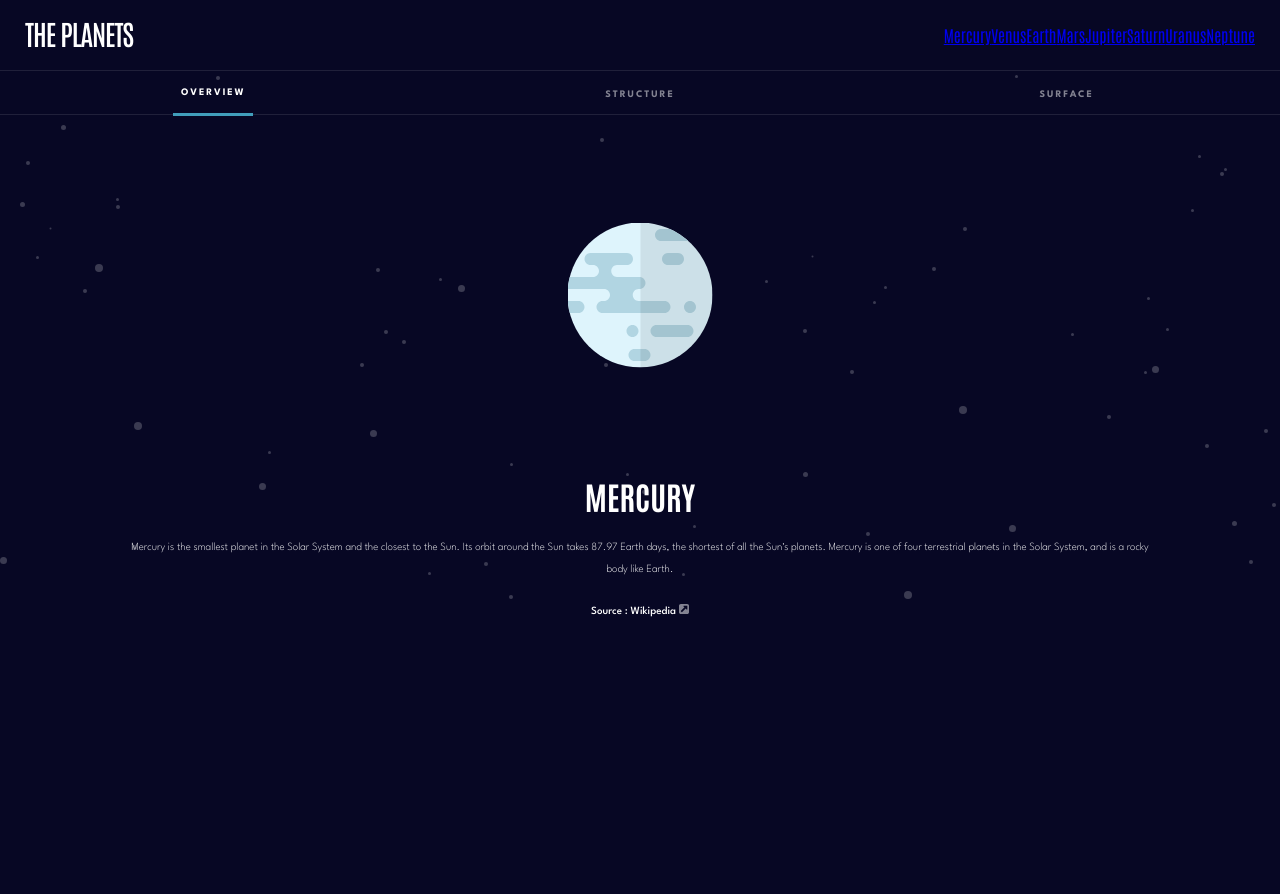
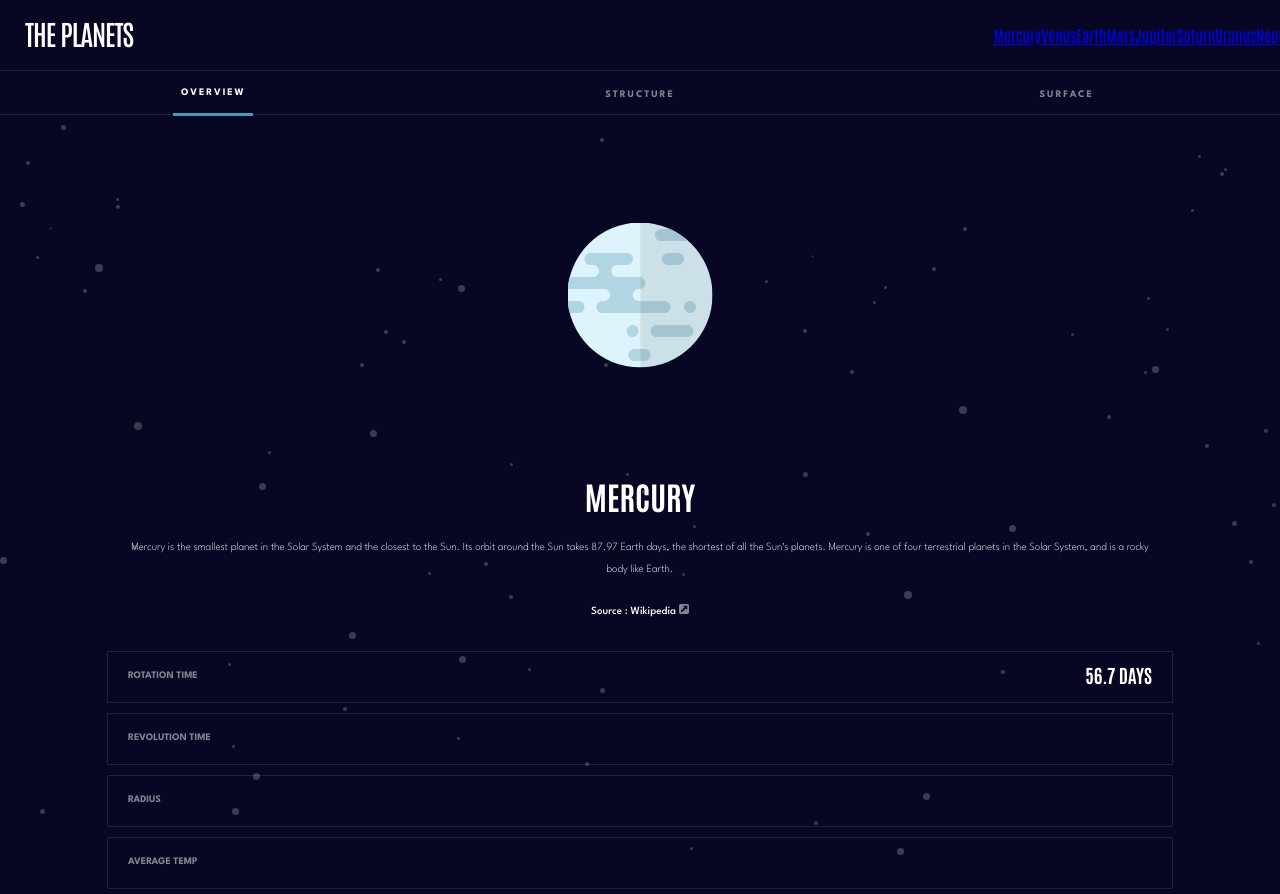
Before and after one commit to darianhang/planet-app, a React (Create React App) app: page /Mercury in a window 1280 px wide. Before the commit the page ends 800 px from the top, so only its background shows below. Built offline with nearby package versions, Linux system fonts and the light colour scheme.

Commit message:
Added stats

```diff
--- a/src/App.js
+++ b/src/App.js
@@ -7,6 +7,7 @@ import { SpaceData } from "./data/data"
 import SectionNavBar from "./components/section-nav"
 import Planet from "./components/planet"
 import NavMenu from "./components/nav-menu"
+import Stats from "./components/planet-stats"
 
 const AppWrapper = styled.div`
   background-image: url("../assets/background-stars.svg");
@@ -26,6 +27,7 @@ function App() {
   }
 
   const BodyWrapper = styled.div`
+  padding-top: 115px;
   -webkit-filter: ${ openMenu ? "blur(5px)" : ""};
   -moz-filter: ${ openMenu ? "blur(5px)" : ""};
   -o-filter: ${ openMenu ? "blur(5px)" : ""};
@@ -45,6 +47,7 @@ function App() {
             <BodyWrapper>
               <Planet img={data.images.planet}/>
               <InfoBody source={data.overview.source} name={data.name} body={selected == 1 ? data.overview.content : selected == 2 ? data.structure.content : selected == 3 ? data.geology.content : ""}/>
+              <Stats/>
             </BodyWrapper>} />
           )
         })}
--- a/src/components/info-body.jsx
+++ b/src/components/info-body.jsx
@@ -37,6 +37,7 @@ align-items: center;
   line-height: 22px;
   text-align: center;
   width: 80%;
+  margin-bottom: 24px;
 `
 
 const SourceIcon = styled.img`
--- a/src/components/nav-bar.jsx
+++ b/src/components/nav-bar.jsx
@@ -5,7 +5,9 @@ import { Link } from "react-router-dom"
 import { SpaceData } from "../data/data"
 
 const NavContainer = styled.div`
-  position: relative;
+  position: fixed;
+  top: 0;
+  width: 100%;
   background-color: #070724;
   display: flex;
   flex-direction: row;
@@ -14,7 +16,7 @@ const NavContainer = styled.div`
   border-bottom: 1px solid rgba(255, 255, 255, 0.1);
   height: 50px;
   padding: 10px 25px 10px 25px;
-  z-index: 1000;
+  z-index: 2;
 `
 
 const NavTitle = styled.h1`
@@ -27,6 +29,21 @@ const NavTitle = styled.h1`
   padding-bottom: 5px;
 `
 
+const Ham = styled.img`
+position: fixed;
+right: 25px;
+width: 100%;
+height: 17px;
+width: 24px;
+
+opacity: ${props => props.hamStatus ? "30%" : ""};
+
+@media only screen and (min-width: 460px) {
+  display: none;
+}
+
+`
+
 const NavLinks = styled.div`
 
 @media only screen and (max-width: 460px) {
@@ -37,21 +54,10 @@ const NavLinks = styled.div`
 function NavBar(props) {
   console.log(SpaceData[0].overview.source)
 
-  const Ham = styled.img`
-  height: 17px;
-  width: 24px;
-
-  opacity: ${props.hamStatus ? "30%" : ""};
-
-  @media only screen and (min-width: 460px) {
-    display: none;
-}
-
-`
   return (
     <NavContainer>
       <NavTitle>THE PLANETS</NavTitle>
-      <Ham onClick={props.toggleOpen} src="../assets/icon-hamburger.svg"></Ham>
+      <Ham hamStatus={props.hamStatus} onClick={props.toggleOpen} src="../assets/icon-hamburger.svg"></Ham>
       <NavLinks>
         {SpaceData.map((data) => {
           return (
--- a/src/components/nav-menu.jsx
+++ b/src/components/nav-menu.jsx
@@ -14,6 +14,7 @@ const MenuContainer = styled.div`
   z-index: 1;
   background-color: #070724;
   width: 100%;
+  padding-top: 115px;
   animation-name: ${slideRight};
  animation-duration: 0.5s;
  animation-iteration-count: 1;
--- /dev/null
+++ b/src/components/planet-stats.jsx
@@ -0,0 +1,64 @@
+import React from "react"
+import { Routes, Route } from "react-router-dom"
+import styled, { keyframes } from "styled-components"
+import { SpaceData } from "../data/data"
+
+const StatsContainer = styled.div`
+  display: flex;
+  justify-content: space-between;
+  align-items: center;
+  border: 1px solid rgba(255, 255, 255, 0.1);
+  width: 80%;
+  height: 50px;
+  margin: 5px;
+  padding: 0 20px 0 20px;
+`
+
+const StatWrapper = styled.div`
+  display: flex;
+  flex-direction: column;
+  justify-content: center;
+  align-items: center;
+`
+
+const StatTitle = styled.h2`
+  text-transform: uppercase;
+  font-family: 'League Spartan', sans-serif;
+  font-size: 10px;
+  opacity: 50%;
+  color: #fff;
+  padding-bottom: 3px;
+`
+
+const Stat = styled.h3`
+  text-transform: uppercase;
+  color: #fff;
+  padding-bottom: 5px;
+
+`
+
+function Stats(props) {
+
+  return (
+    <StatWrapper>
+      <StatsContainer>
+        <StatTitle>Rotation Time</StatTitle>
+        <Stat>56.7 Days</Stat>
+      </StatsContainer>
+      <StatsContainer>
+        <StatTitle>Revolution Time</StatTitle>
+        <Stat></Stat>
+      </StatsContainer>
+      <StatsContainer>
+        <StatTitle>Radius</StatTitle>
+        <Stat></Stat>
+      </StatsContainer>
+      <StatsContainer>
+        <StatTitle>Average Temp</StatTitle>
+        <Stat></Stat>
+      </StatsContainer>
+    </StatWrapper>
+  );
+}
+
+export default Stats;
--- a/src/components/section-nav.jsx
+++ b/src/components/section-nav.jsx
@@ -5,11 +5,16 @@ import { Link } from "react-router-dom"
 import { SpaceData } from "../data/data"
 
 const SectionNavWRapper = styled.div`
+  position: fixed;
+  top: 71px;
+  width: 100%;
     display: flex;
     justify-content: space-around;
     align-items: center;
     border-bottom: 1px solid rgba(255, 255, 255, 0.1);
     height: 43px;
+    z-index: 1;
+    background-color: #070724;
 `
 
 const SectionStyles = styled.div`
```
